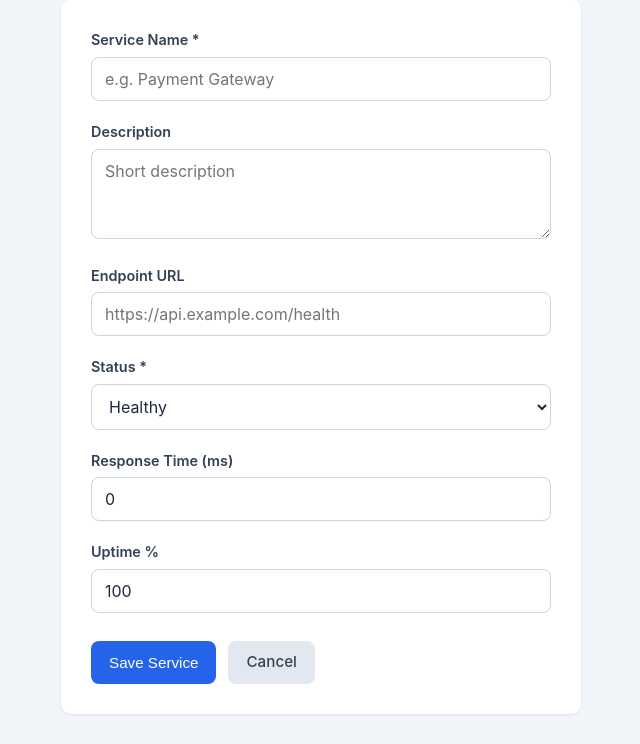
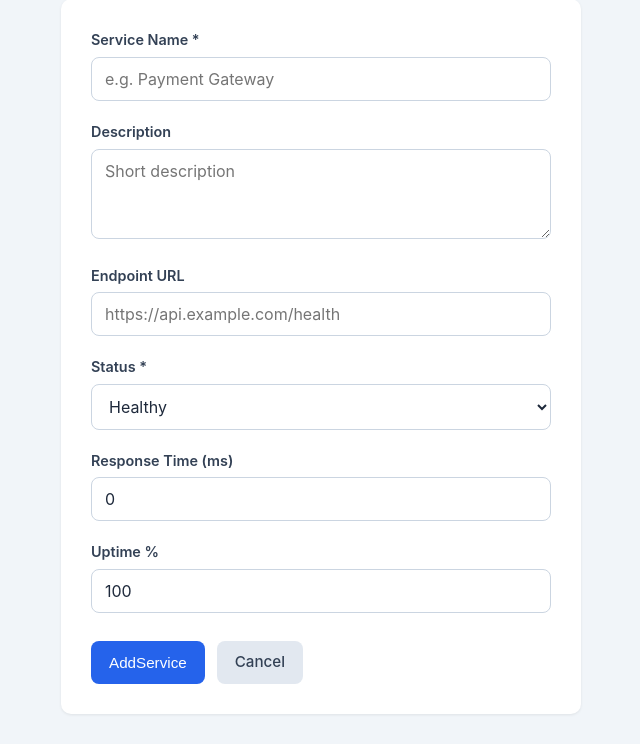
Before and after one commit to AWAISALISHAH494/Cloud-Health-Monitor, a Django app: page /services/add/ in a window 1280 px wide. Shown: the part 147-891 px from the top of the page, without its empty margins (49-689 px from the left). Run offline with Django 5.2, Linux system fonts and the light colour scheme.

Commit message:
Button name updated

```diff
--- a/monitoring/templates/monitoring/service_form.html
+++ b/monitoring/templates/monitoring/service_form.html
@@ -53,7 +53,7 @@
 
         <div class="form-actions">
             <button type="submit" class="btn btn-primary">
-                {% if service %}Update Service{% else %}Save Service{% endif %}
+                {% if service %}Update Service{% else %}AddService{% endif %}
             </button>
             <a href="{% url 'dashboard' %}" class="btn btn-secondary">Cancel</a>
         </div>
```
